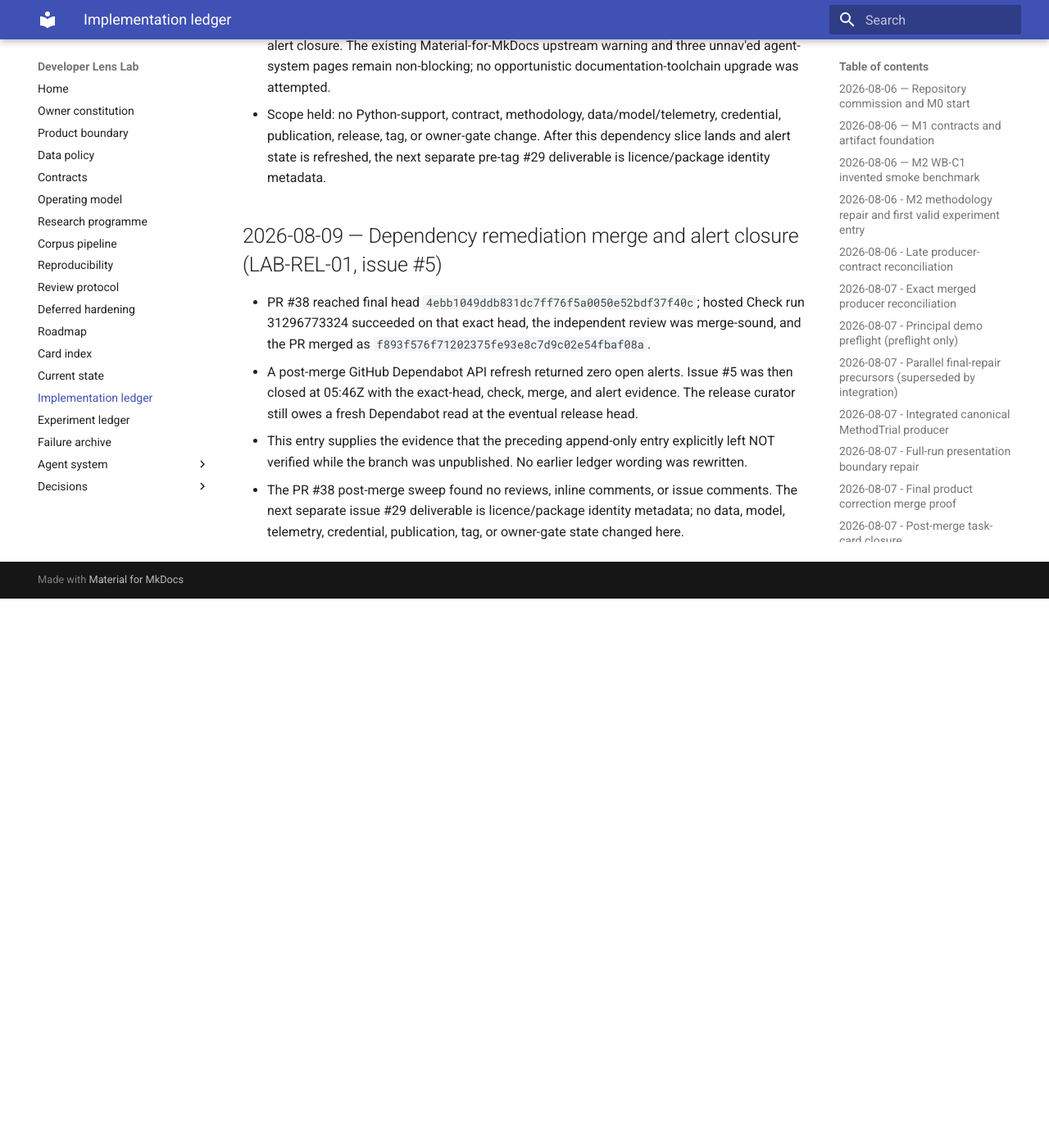
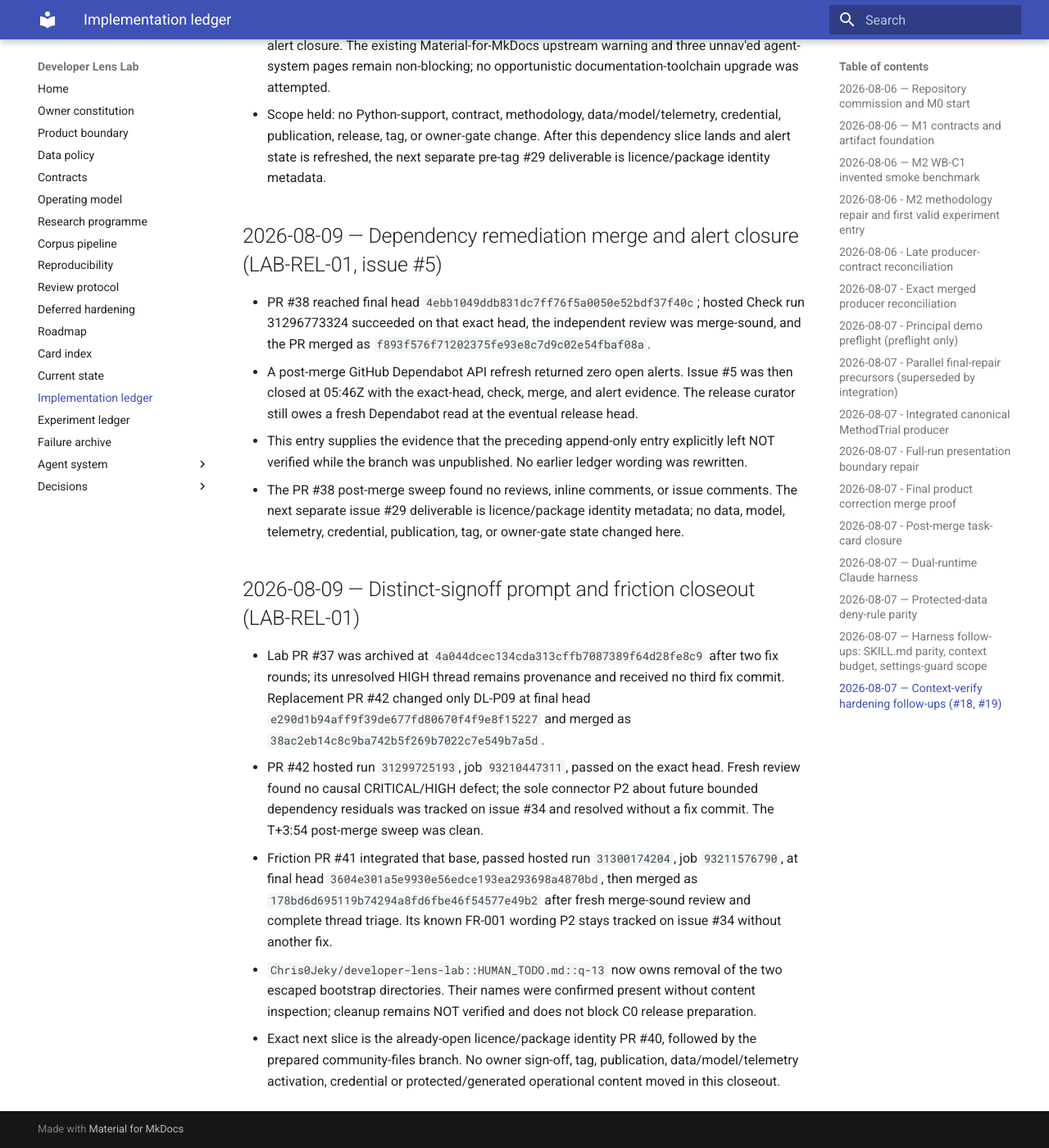
Before and after one commit to Chris0Jeky/developer-lens-lab, an MkDocs documentation site: the page built from docs/IMPLEMENTATION_LEDGER.md, in a window 1280 px wide and 1400 px high, scrolled down 19955 px. Shown: the whole window at 82% size. Built offline with MkDocs 1.6.1 and Material for MkDocs 9.7.7, drawn with Linux system fonts in a browser that asks for light colours; before the commit the page ends 20685 px from its top, so only the background shows below that.

Commit message:
docs: record release prompt closeout

```diff
--- a/docs/IMPLEMENTATION_LEDGER.md
+++ b/docs/IMPLEMENTATION_LEDGER.md
@@ -666,3 +666,23 @@ Append milestone evidence. Live GitHub facts are snapshots and must be refreshed
 - The PR #38 post-merge sweep found no reviews, inline comments, or issue comments. The next
   separate issue #29 deliverable is licence/package identity metadata; no data, model, telemetry,
   credential, publication, tag, or owner-gate state changed here.
+
+## 2026-08-09 — Distinct-signoff prompt and friction closeout (LAB-REL-01)
+
+- Lab PR #37 was archived at `4a044dcec134cda313cffb7087389f64d28fe8c9` after two fix rounds; its
+  unresolved HIGH thread remains provenance and received no third fix commit. Replacement PR #42
+  changed only DL-P09 at final head `e290d1b94aff9f39de677fd80670f4f9e8f15227` and merged as
+  `38ac2eb14c8c9ba742b5f269b7022c7e549b7a5d`.
+- PR #42 hosted run `31299725193`, job `93210447311`, passed on the exact head. Fresh review found no
+  causal CRITICAL/HIGH defect; the sole connector P2 about future bounded dependency residuals was
+  tracked on issue #34 and resolved without a fix commit. The T+3:54 post-merge sweep was clean.
+- Friction PR #41 integrated that base, passed hosted run `31300174204`, job `93211576790`, at final
+  head `3604e301a5e9930e56edce193ea293698a4870bd`, then merged as
+  `178bd6d695119b74294a8fd6fbe46f54577e49b2` after fresh merge-sound review and complete thread
+  triage. Its known FR-001 wording P2 stays tracked on issue #34 without another fix.
+- `Chris0Jeky/developer-lens-lab::HUMAN_TODO.md::q-13` now owns removal of the two escaped bootstrap
+  directories. Their names were confirmed present without content inspection; cleanup remains
+  NOT verified and does not block C0 release preparation.
+- Exact next slice is the already-open licence/package identity PR #40, followed by the prepared
+  community-files branch. No owner sign-off, tag, publication, data/model/telemetry activation,
+  credential or protected/generated operational content moved in this closeout.
--- a/docs/agent-system/FRICTION_LOG.md
+++ b/docs/agent-system/FRICTION_LOG.md
@@ -403,3 +403,23 @@ its field.
 _Note 2026-08-09 (exact-head review):_ The two exact directory names were rechecked as present
 without listing or inspecting their contents. PR #41's first fix round added q-13 and the fully
 qualified link after the connector correctly identified this as human-only machine hygiene.
+
+### FR-015 — the dependency-light verifier seam does not include the CLI wrapper
+
+- **first-seen:** 2026-08-09
+- **status:** `workaround-documented`
+- **symptom:** A narrow state-document proof imported `developer_lens_lab.cli.context_verify`
+  through the global Python interpreter, but that interpreter does not include the CLI-only `typer`
+  dependency, so import failed before repository verification began.
+- **impact:** The first proof command supplied no verifier result. No repository or protected data
+  changed, and the verifier implementation itself remained available.
+- **workaround:** With `PYTHONPATH=src`, import `verify_repository` from
+  `developer_lens_lab.context` directly and fail on its returned report, then run
+  `git diff --check`. This is the same verifier used by `dllab context verify` without importing the
+  optional command wrapper.
+- **occurrences:** 1 independent occurrence — 2026-08-09 during the post-release-prompt state sync.
+- **task:** lab issue #34 owns prompt-operating-system and friction-ledger hardening; issue #29 owns
+  the current release-preparation proof boundary.
+- **promotion:** Deliberately NOT promoted after one occurrence. If the CLI-wrapper import recurs in
+  a dependency-light proof, add a checked context-only entry point rather than relying on an
+  incidental global package set.
```
Also changed, not shown: docs/CURRENT_STATE.md (+14 -3 lines).
